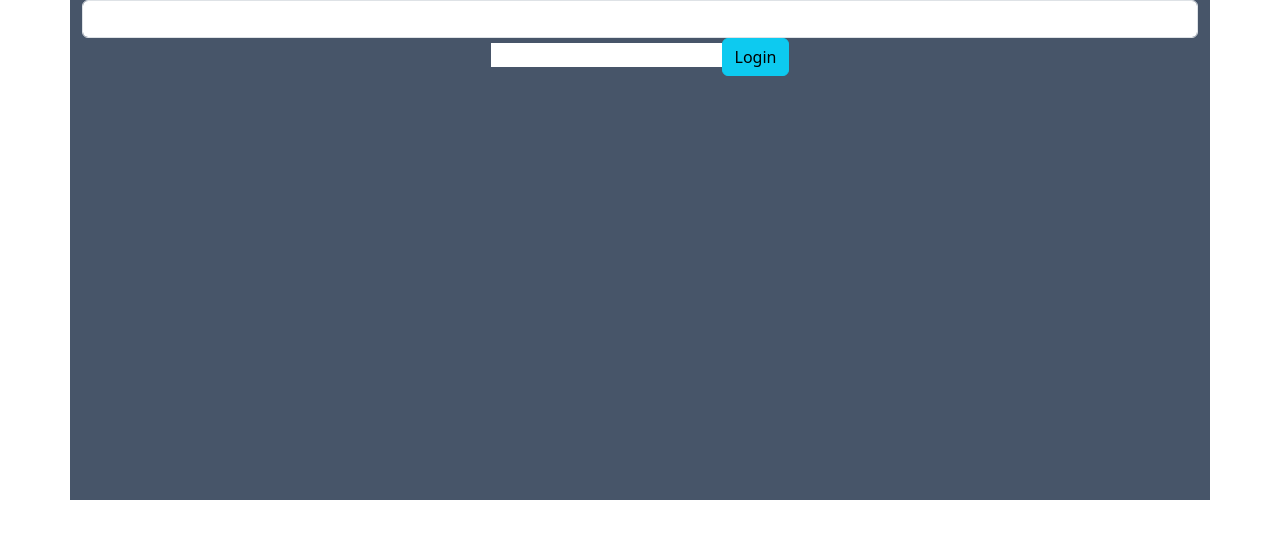
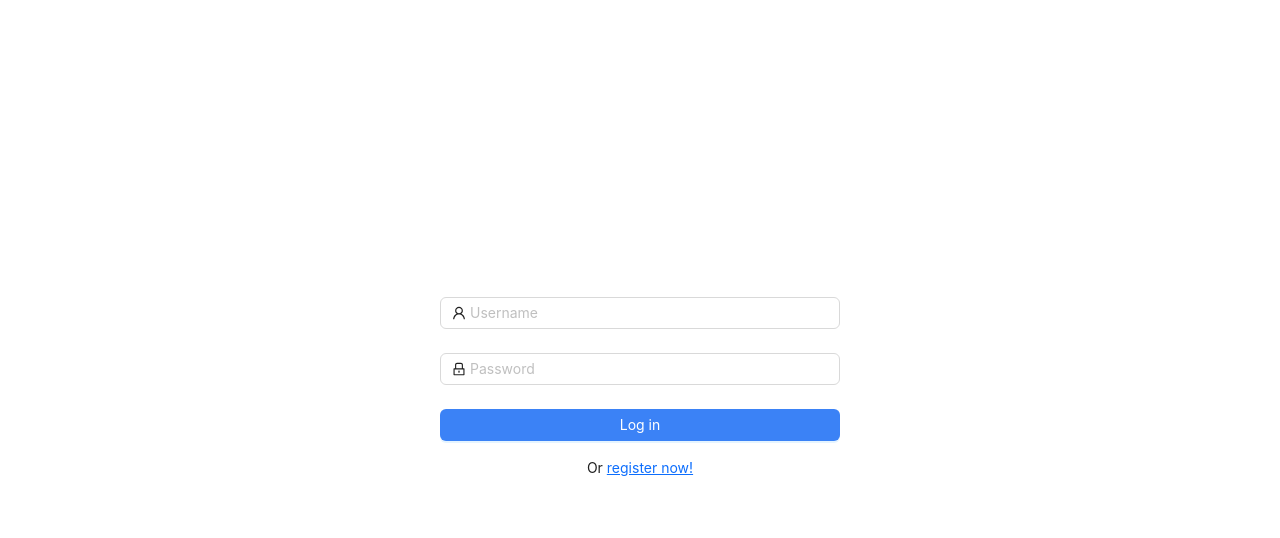
Before and after one commit to muhammadusman907/olx-react, a React (Create React App) app: page /login in a window 1280 px wide. Shown: the top 538 px of the page. Built offline with nearby package versions, Linux system fonts and the light colour scheme.

Commit message:
login page add

```diff
--- a/package.json
+++ b/package.json
@@ -6,6 +6,7 @@
     "@testing-library/jest-dom": "^5.17.0",
     "@testing-library/react": "^13.4.0",
     "@testing-library/user-event": "^13.5.0",
+    "antd": "^5.13.2",
     "bootstrap": "^5.3.2",
     "react": "^18.2.0",
     "react-bootstrap": "^2.10.0",
--- a/src/login/Login.jsx
+++ b/src/login/Login.jsx
@@ -1,18 +1,86 @@
-import { Button } from "../component/Button.jsx"
-import { Input } from "../component/Input.jsx"
-export const Login = () => {
-    return (
+// import { Button } from "../component/Button.jsx"
+// import { Input } from "../component/Input.jsx"
+// export const Login = () => {
+//     return (
 
-        <>
-        <div className="container bg-slate-600 h-[500px]">
-          <Input className="w-[300px] form-control"/>
-          <Input />
-          <Button>Login</Button>
-        </div>
+//         <>
+//         <div className="container bg-slate-600 h-[500px]
+//         flex justify-center
+//         ">
+//           <div className="w-[350px] flex flex-col gap-3 pt-10">
+//           <Input className="form-control h-12 " placeholder="Email"/>
+//           <Input className ="form-control h-12 border-black border-2" placeholder="Password"/>
 
-         </>
+//           <Button>Login</Button>
+//           <Button>Login with google</Button>
+//           </div>
+//         </div>
+
+//          </>
 
 
 
-    )
-}
+//     )
+// }
+
+
+import React from 'react';
+import { LockOutlined, UserOutlined } from '@ant-design/icons';
+import { Button, Checkbox, Form, Input } from 'antd';
+export const Login  = () => {
+  const onFinish = (values) => {
+    console.log('Received values of form: ', values);
+  };
+  return (
+    <> <div className='flex items-center justify-center w-full h-screen '>
+      <Form
+      name="normal_login"
+      className="login-form w-[400px]"
+      initialValues={{
+        remember: true,
+      }}
+      onFinish={onFinish}
+    >
+      <Form.Item
+        name="username"
+        rules={[
+          {
+            required: true,
+            message: 'Please input your Username!',
+          },
+        ]}
+      >
+        <Input prefix={<UserOutlined className="site-form-item-icon" />} placeholder="Username" />
+      </Form.Item>
+      <Form.Item
+        name="password"
+        rules={[
+          {
+            required: true,
+            message: 'Please input your Password!',
+          },
+        ]}
+      >
+        <Input
+          prefix={<LockOutlined className="site-form-item-icon" />}
+          type="password"
+          placeholder="Password"
+        />
+      </Form.Item>
+      <Form.Item >
+
+
+        <Button type="primary" htmlType="submit" className="login-form-button bg-blue-500 w-full">
+          Log in
+        </Button>
+        <div className="pt-3">
+        Or <a href="" >register now!</a>
+        </div>
+      </Form.Item>
+    </Form>
+    </div></>
+
+
+  );
+};
+// export default App;
```
Also changed, not shown: public/Screenshot_1.png (added), 1 other file (tests, documents, lock files or other folders).
